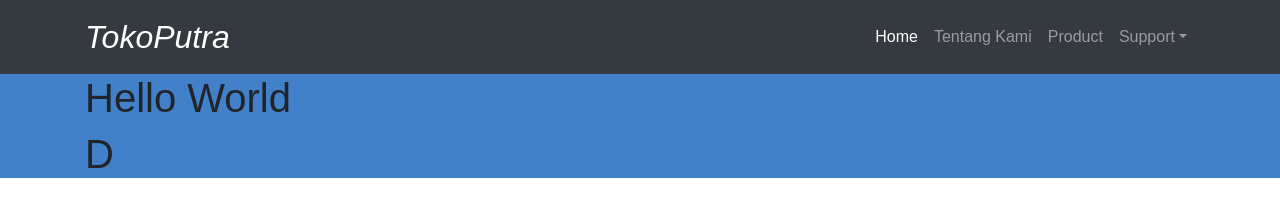
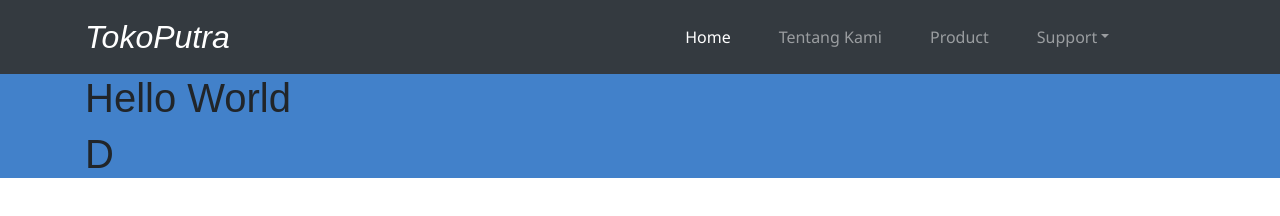
Before and after one commit to Mahayoga/SemesterTwo-DesignWeb, a plain HTML site: page index.html in a window 1280 px wide. Drawn offline with nearby package versions, Linux system fonts and the light colour scheme.

Commit message:
nav terbaru

```diff
--- a/css/style.css
+++ b/css/style.css
@@ -17,7 +17,7 @@
 .navbar {
     display: flex;
     padding: 1.1rem 7%;
-    background-color:rgba(66, 110, 159, 1);
+    background-color:rgb(0, 0, 0);
 
 }
 
@@ -28,6 +28,36 @@
     font-style: italic;
 }
 
+.navbar-nav {
+    background-color: bg-dark;
+    padding: 0.5rem 7%;
+}
+
+nav ul {
+    font-size: 1rem;
+    gap: 2rem;
+}
+
+nav ul li a {
+    text-decoration: none;
+    font-family: "Segoe UI", sans-serif;
+    color: #3f3939;
+    font-weight: 500;
+    padding: 8px 0;
+    transition: all;
+    transition-duration: 300ms;
+    border-color: 1px solid rgba(255, 255, 255, 0);
+}
+
+nav ul li a:hover {
+    color: rgb(0, 0, 0);
+}
+
+
+
+
+
+
 .bg-blue {
     background-color: #0056b8bd;
 }
--- a/index.html
+++ b/index.html
@@ -30,7 +30,7 @@
                 <li class="nav-item"><a class="nav-link" href="#">Product</a></li>
                 <li class="dropdown nav-item"><a class="dropdown-toggle nav-link" data-toggle="dropdown" href="#">Support<span class="caret"></span></a>
                     <ul class="dropdown-menu">
-                        <li><a href="#">Contact</a></li>
+                        <li><a href="#">Kontak</a></li>
                         <li><a href="#">Kritik Dan Saran</a></li>
                     </ul>
                 </li>
```
